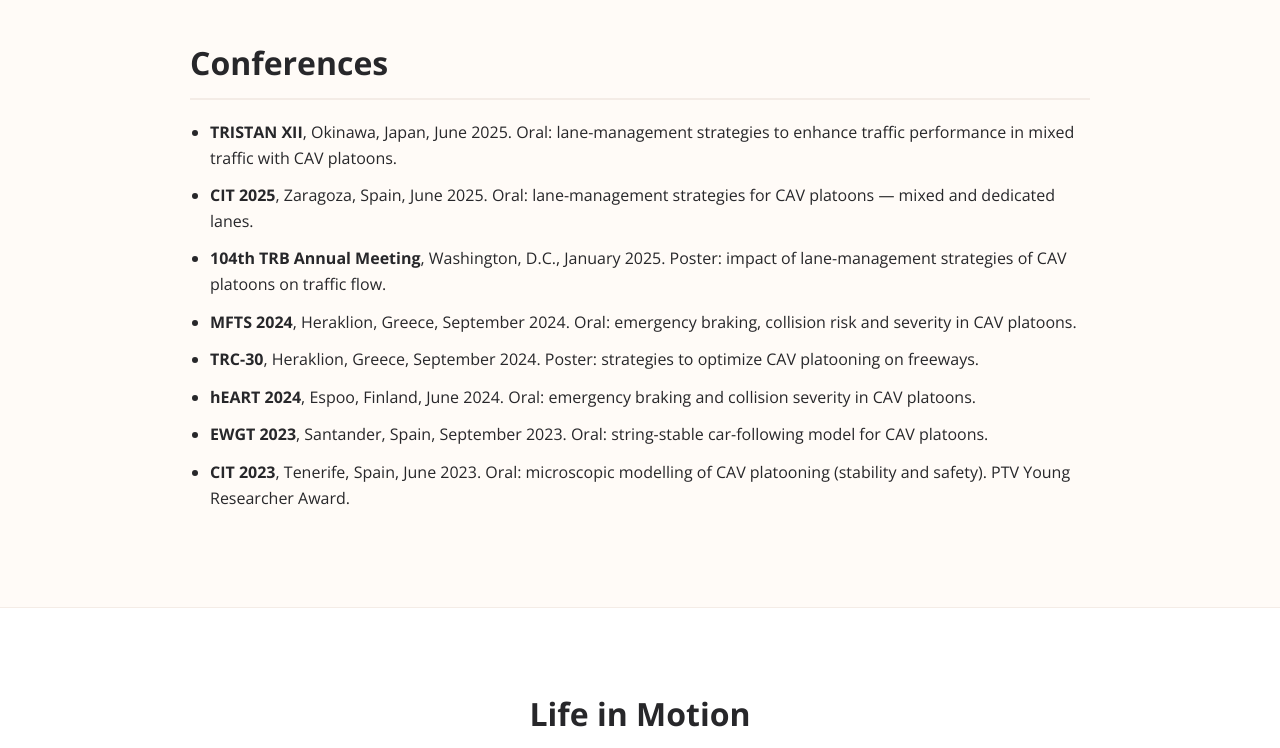
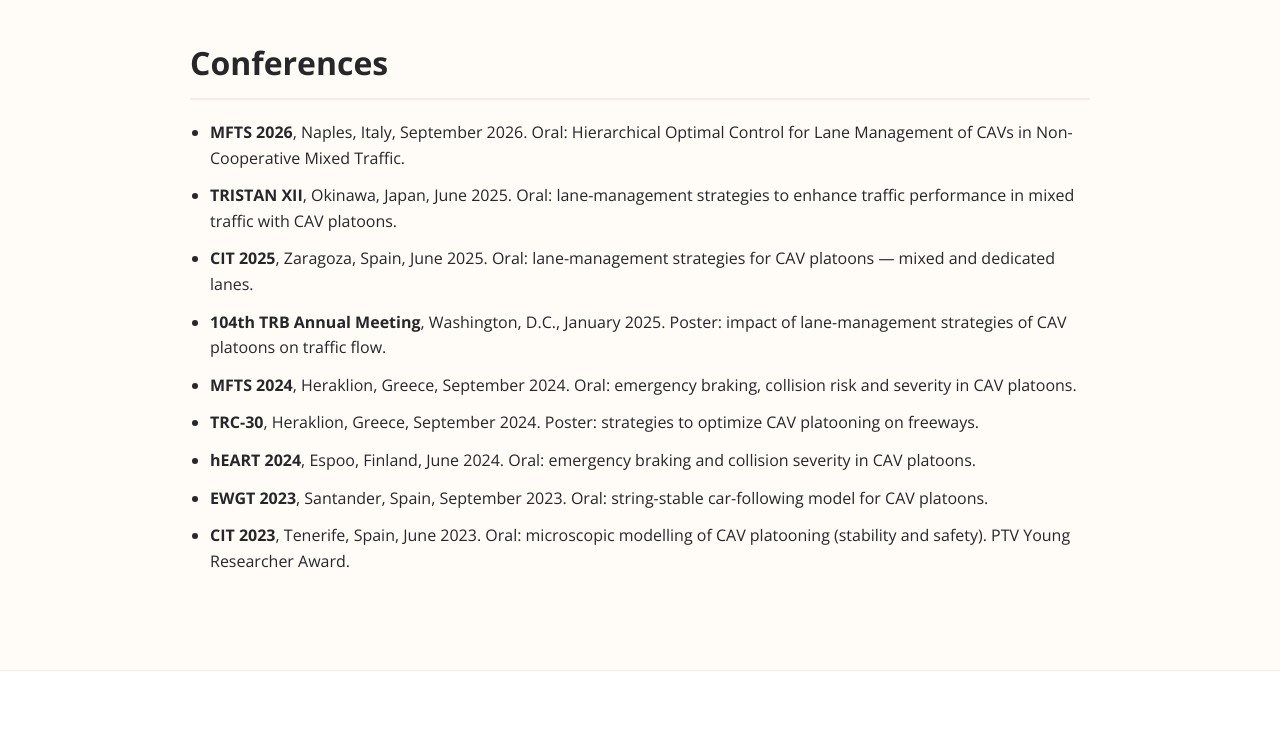
Before and after one commit to SeshadriMoode/SeshadriMoode.github.io, a plain HTML site: page index.html in a window 1280 px wide. Shown: the part 2891-3639 px from the top of the page. Drawn offline with nearby package versions, Linux system fonts and the light colour scheme.

Commit message:
Add MFTS 2026 Naples presentation of the hierarchical CAV control work.

```diff
--- a/index.html
+++ b/index.html
@@ -264,6 +264,7 @@
         <div id="conferences" style="margin-top: 40px;">
           <h2 style="border-bottom: 2px solid var(--border-color); padding-bottom: 10px; margin-bottom: 20px;">Conferences</h2>
           <ul style="padding-left: 20px; margin-top: 15px;">
+            <li style="font-size: 16px; margin-bottom: 12px;"><b>MFTS 2026</b>, Naples, Italy, September 2026. Oral: Hierarchical Optimal Control for Lane Management of CAVs in Non-Cooperative Mixed Traffic.</li>
             <li style="font-size: 16px; margin-bottom: 12px;"><b>TRISTAN XII</b>, Okinawa, Japan, June 2025. Oral: lane-management strategies to enhance traffic performance in mixed traffic with CAV platoons.</li>
             <li style="font-size: 16px; margin-bottom: 12px;"><b>CIT 2025</b>, Zaragoza, Spain, June 2025. Oral: lane-management strategies for CAV platoons — mixed and dedicated lanes.</li>
             <li style="font-size: 16px; margin-bottom: 12px;"><b>104th TRB Annual Meeting</b>, Washington, D.C., January 2025. Poster: impact of lane-management strategies of CAV platoons on traffic flow.</li>
```
